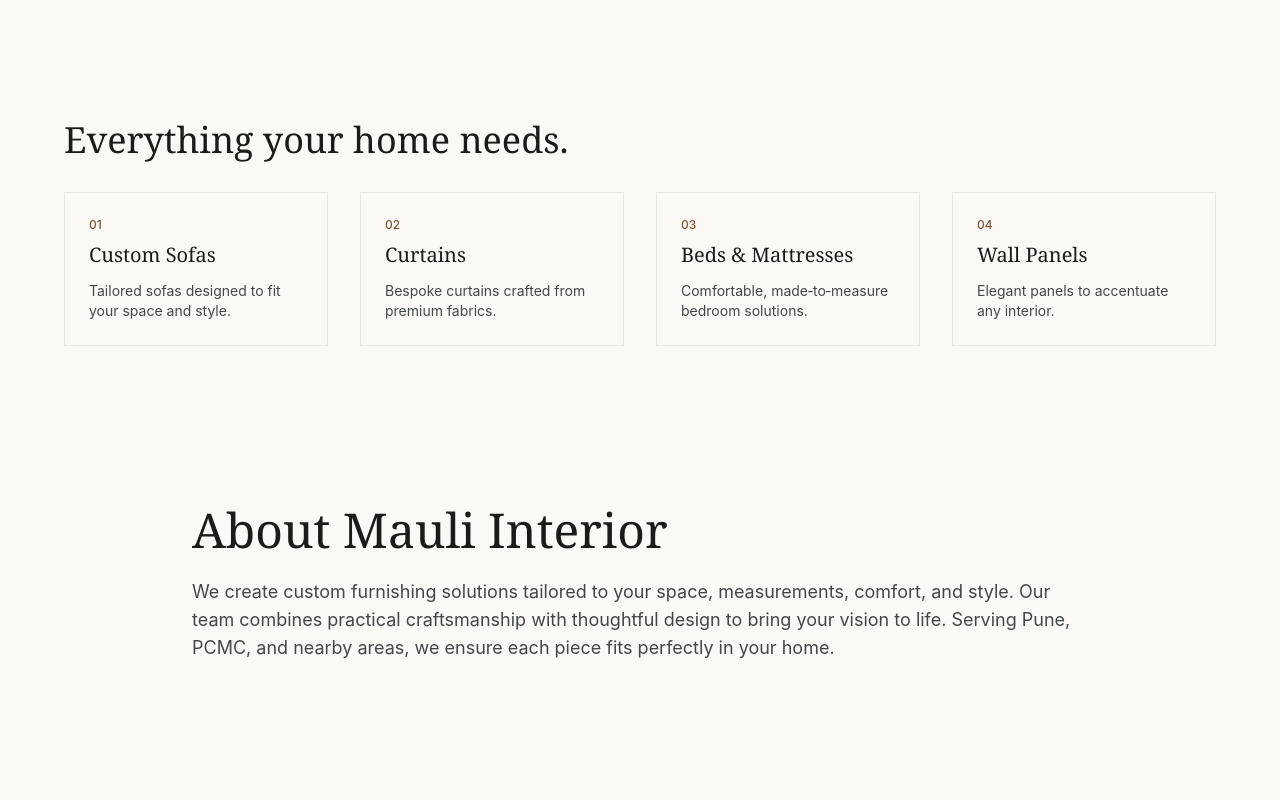
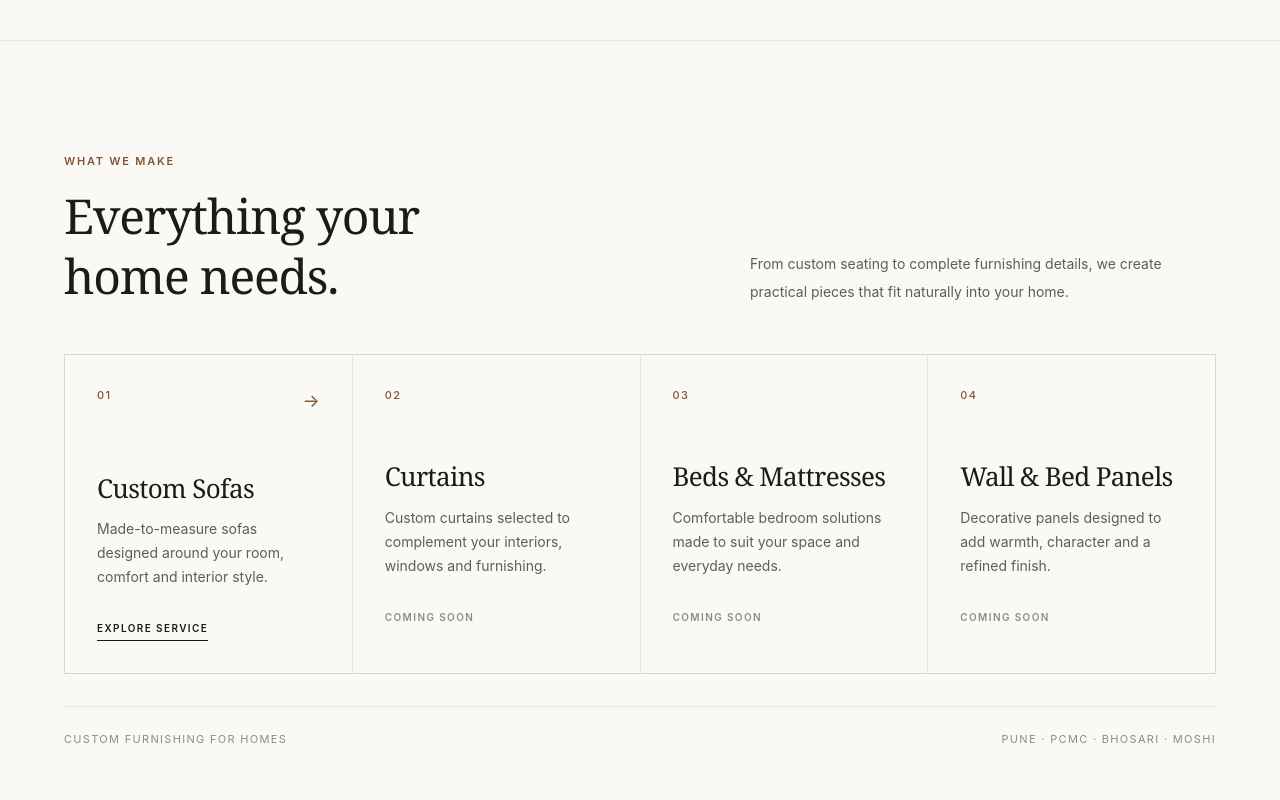
Before and after one commit to thiteswapnil1212-hue/INTERIOR-STORES-WEB, a Next.js app: page / in a window 1280 px wide. Shown: the part 680-1480 px from the top of the page. Built offline with nearby package versions, Linux system fonts and the light colour scheme.

Commit message:
enhance home services section

```diff
--- a/src/components/home/ServicesSection.tsx
+++ b/src/components/home/ServicesSection.tsx
@@ -1,47 +1,135 @@
 import Link from "next/link";
 
-export default function ServicesSection() {
 const services = [
   {
     number: "01",
     title: "Custom Sofas",
-      description: "Tailored sofas designed to fit your space and style.",
+    description:
+      "Made-to-measure sofas designed around your room, comfort and interior style.",
     href: "/services/sofas",
+    available: true,
   },
   {
     number: "02",
     title: "Curtains",
-      description: "Bespoke curtains crafted from premium fabrics.",
+    description:
+      "Custom curtains selected to complement your interiors, windows and furnishing.",
+    available: false,
   },
   {
     number: "03",
     title: "Beds & Mattresses",
-      description: "Comfortable, made‑to‑measure bedroom solutions.",
+    description:
+      "Comfortable bedroom solutions made to suit your space and everyday needs.",
+    available: false,
   },
   {
     number: "04",
-      title: "Wall Panels",
-      description: "Elegant panels to accentuate any interior.",
+    title: "Wall & Bed Panels",
+    description:
+      "Decorative panels designed to add warmth, character and a refined finish.",
+    available: false,
   },
 ];
 
+export default function ServicesSection() {
   return (
-    <section className="px-6 py-12 md:px-16 md:py-20 bg-[#fbf9f6] text-[#1b1c1a]">
-      <h2 className="mb-8 text-3xl font-serif md:text-4xl">Everything your home needs.</h2>
-      <div className="grid gap-8 md:grid-cols-2 lg:grid-cols-4">
-        {services.map((svc) => (
-          <div key={svc.title} className="border border-[#747878]/15 p-6 hover:border-[#1b1c1a] transition-colors">
-            <p className="text-xs font-medium text-[#805533]">{svc.number}</p>
-            {svc.href ? (
-              <Link href={svc.href} className="block mt-2 text-xl font-serif text-[#1b1c1a] hover:text-[#000000] transition-colors">
-                {svc.title}
+    <section
+      aria-labelledby="services-heading"
+      className="border-t border-[#747878]/15 bg-[#fbf9f6] px-6 py-20 text-[#1b1c1a] md:px-16 md:py-28"
+    >
+      <div className="mx-auto max-w-[1440px]">
+        {/* Header */}
+        <div className="mb-12 grid gap-6 md:grid-cols-12 md:items-end">
+          <div className="md:col-span-6">
+            <p className="mb-4 text-[11px] font-semibold uppercase tracking-[0.16em] text-[#805533]">
+              What We Make
+            </p>
+
+            <h2
+              id="services-heading"
+              className="font-serif text-4xl leading-tight tracking-tight md:text-5xl"
+            >
+              Everything your
+              <br />
+              home needs.
+            </h2>
+          </div>
+
+          <p className="max-w-xl text-sm leading-7 text-[#5c5e5c] md:col-span-5 md:col-start-8">
+            From custom seating to complete furnishing details, we create
+            practical pieces that fit naturally into your home.
+          </p>
+        </div>
+
+        {/* Services */}
+        <div className="grid gap-px overflow-hidden border border-[#747878]/15 bg-[#747878]/15 md:grid-cols-2 lg:grid-cols-4">
+          {services.map((service) => {
+            const content = (
+              <>
+                <div className="flex items-start justify-between">
+                  <span className="text-[11px] font-medium tracking-[0.12em] text-[#805533]">
+                    {service.number}
+                  </span>
+
+                  {service.available && (
+                    <span
+                      aria-hidden="true"
+                      className="text-lg text-[#805533] transition-transform duration-300 group-hover:translate-x-1"
+                    >
+                      →
+                    </span>
+                  )}
+                </div>
+
+                <div className="mt-14">
+                  <h3 className="font-serif text-2xl tracking-tight md:text-[26px]">
+                    {service.title}
+                  </h3>
+
+                  <p className="mt-3 text-sm leading-6 text-[#5c5e5c]">
+                    {service.description}
+                  </p>
+                </div>
+
+                <div className="mt-8 flex items-center gap-2 text-[10px] font-semibold uppercase tracking-[0.14em]">
+                  {service.available ? (
+                    <>
+                      <span className="border-b border-[#1b1c1a] pb-1 transition-colors duration-200 group-hover:border-[#805533] group-hover:text-[#805533]">
+                        Explore service
+                      </span>
+                    </>
+                  ) : (
+                    <span className="text-[#8b8d89]">Coming soon</span>
+                  )}
+                </div>
+              </>
+            );
+
+            return service.href ? (
+              <Link
+                key={service.title}
+                href={service.href}
+                className="group min-h-[280px] bg-[#fbf9f6] p-7 transition-colors duration-300 hover:bg-[#f2eee8] focus:outline-none focus:ring-2 focus:ring-inset focus:ring-[#805533] md:p-8"
+              >
+                {content}
               </Link>
             ) : (
-              <p className="mt-2 text-xl font-serif text-[#1b1c1a]">{svc.title}</p>
-            )}
-            <p className="mt-3 text-sm text-[#444748]">{svc.description}</p>
+              <div
+                key={service.title}
+                className="group min-h-[280px] bg-[#fbf9f6] p-7 md:p-8"
+              >
+                {content}
               </div>
-        ))}
+            );
+          })}
+        </div>
+
+        {/* Local service note */}
+        <div className="mt-8 flex flex-col gap-2 border-t border-[#747878]/15 pt-6 text-[11px] uppercase tracking-[0.12em] text-[#8b8d89] sm:flex-row sm:items-center sm:justify-between">
+          <span>Custom furnishing for homes</span>
+          <span>Pune · PCMC · Bhosari · Moshi</span>
+        </div>
       </div>
     </section>
   );
```
Lines whose indentation alone changed are shown as unchanged.
